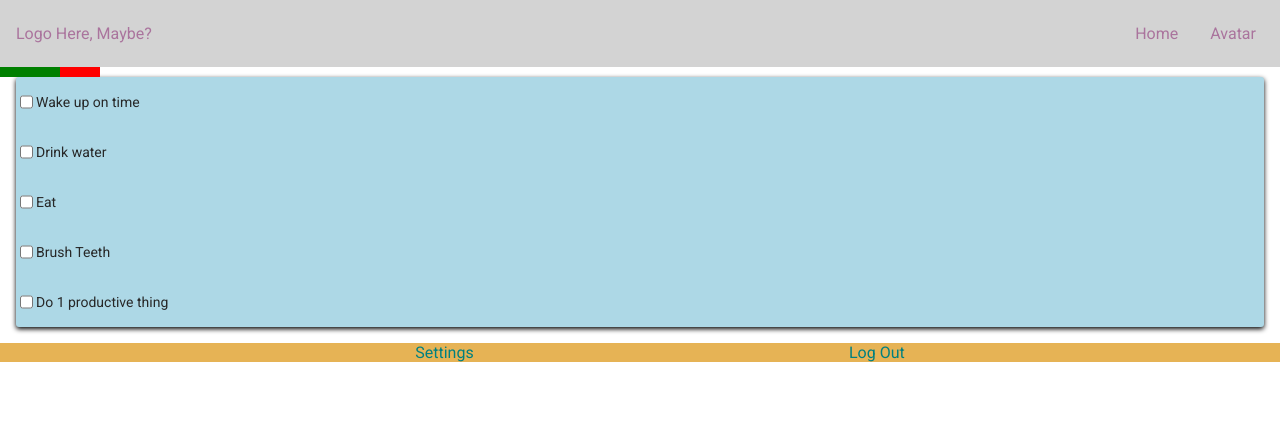
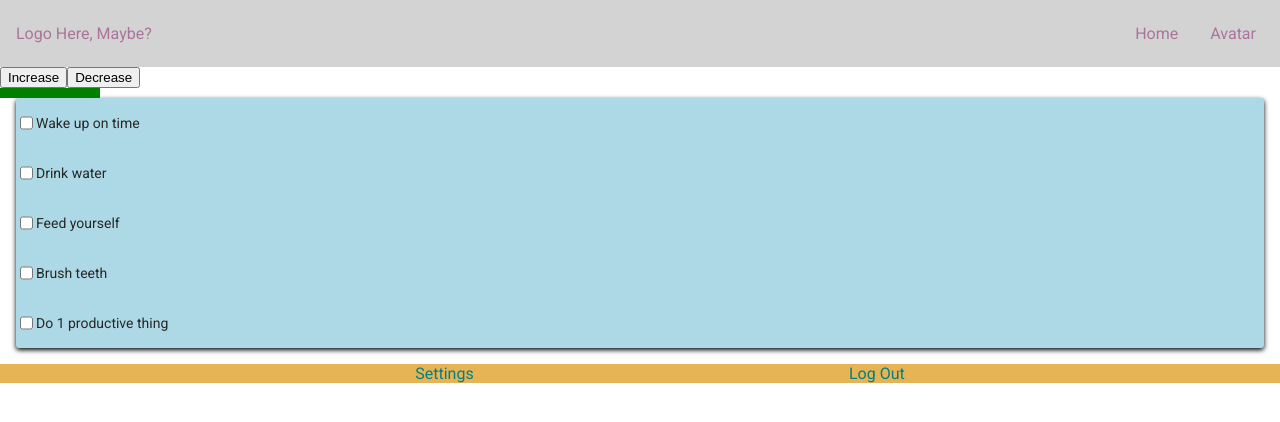
Before and after one commit to orpd0523/olga-perez-capstone, a React (Create React App) app: page / in a window 1280 px wide. Shown: the top 422 px of the page. Built offline with nearby package versions, Linux system fonts and the light colour scheme.

Commit message:
completed functionality for updating health bar

```diff
--- a/src/components/HealthBar/HealthBar.js
+++ b/src/components/HealthBar/HealthBar.js
@@ -4,20 +4,41 @@ import { useState } from "react";
 const array = [1, 2, 3, 4, 5, 6, 7, 8, 9, 10];
 
 function HealthBar() {
-  const [health, setHealth] = useState(6);
+  const [health, setHealth] = useState(10);
   //need to create function to update health
+  const hpIncrease = () => {
+    setHealth((current) => (current > 9 ? current : current + 1));
+  };//if(?) current is greater than(>) 9(10) return current (10) else(:) return current plus one. Condition comes before the if.
+
+  const hpDecrease = () => {
+    setHealth((current) => current < 1 ? current : current -1);
+  };//if(?) current is less than(<) 1(0) return current (0) else(:) return current minus one. Condition comes before the if.
+  // console.log(health);
   return (
+    <>
+      <div>
+        <button type="button" onClick={hpIncrease}>
+          Increase
+        </button>
+        <button type="button" onClick={hpDecrease}>
+          Decrease
+        </button>
+      </div>
       <div className="health-bar">
-      {array.map((num) => {//mapping through array 1 - 10
-        return (//returning color through class name(--modifier) based on useState (health)
+        {array.map((num) => {
+          //mapping through array 1 - 10
+          return (
+            //returning color through class name(--modifier) based on useState (health)
             <span
+              key={`hp-cell-${num}`}
               className={`health-bar__cell health-bar__cell--${
                 num <= health ? "green" : "red"
-            }`}//checking if(?) number in array is less than(<=) current health if it is cell is green else(:) is red
-          ></span>//need to create function to update health
+              }`} //checking if(?) number in array is less than(<=) current health if it is cell is green else(:) is red
+            ></span> //need to create function to update health will check to see if the fields are checked off
           );
         })}
       </div>
+    </>
   );
 }
 
--- a/src/components/TodoList/TodoList.js
+++ b/src/components/TodoList/TodoList.js
@@ -20,7 +20,7 @@ const todoArray = [
     {
         id: 3,
         user_id: 1,
-        description: "Eat",
+        description: "Feed yourself",
         status: "",
         repeat: "",
         required: true
@@ -28,7 +28,7 @@ const todoArray = [
     {
         id: 4,
         user_id: 1,
-        description: "Brush Teeth",
+        description: "Brush teeth",
         status: "",
         repeat: "",
         required: true
```
Lines whose indentation alone changed are shown as unchanged.
